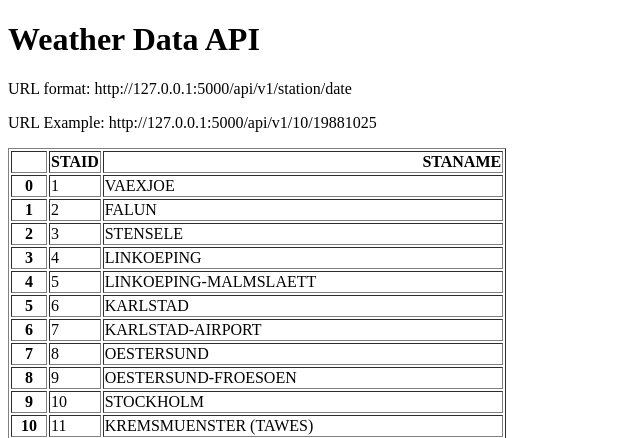
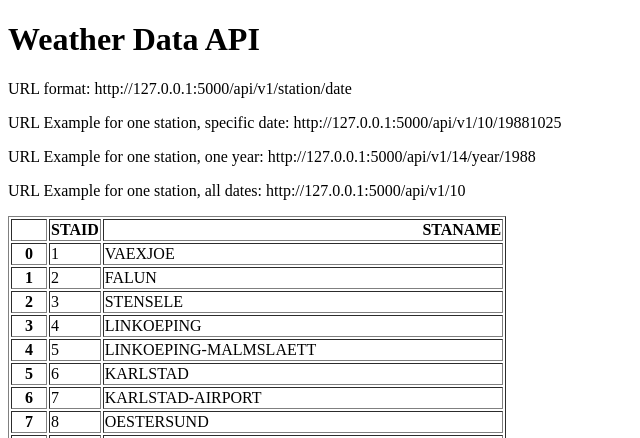
Before and after one commit to joolienhoolien/Weather_API, a Flask app: page / in a window 1280 px wide. Shown: the top 438 px of the page, without its empty margins (0-640 px from the left). Run offline with Flask 3, Linux system fonts and the light colour scheme.

Commit message:
added yearly and all_data endpoints to api

```diff
--- a/main.py
+++ b/main.py
@@ -13,6 +13,24 @@ def home():
     return render_template("home.html", data=stations.to_html())
 
 
+@app.route("/api/v1/<station>/")
+def all_data(station):
+    filename = "data_small/TG_STAID" + str(station).zfill(6) + ".txt"
+    df = pd.read_csv(filename, skiprows=20, parse_dates=["    DATE"])
+    response = df.to_dict(orient="records")
+    return response
+
+
+@app.route("/api/v1/<station>/year/<year>")
+def year_data(station, year):
+    filename = "data_small/TG_STAID" + str(station).zfill(6) + ".txt"
+    df = pd.read_csv(filename, skiprows=20)
+    df["    DATE"] = df["    DATE"].astype(str)
+    response = df[df["    DATE"].str.startswith(str(year))].to_dict(orient="records")
+    #print(response)
+    return response
+
+
 @app.route("/api/v1/<station>/<date>/")
 def about(station, date):
     filename = "data_small/TG_STAID" + str(station).zfill(6) + ".txt"
--- a/templates/home.html
+++ b/templates/home.html
@@ -7,7 +7,9 @@
 <body>
     <h1>Weather Data API</h1>
     <p>URL format: http://127.0.0.1:5000/api/v1/station/date</p>
-    <p>URL Example: http://127.0.0.1:5000/api/v1/10/19881025</p>
+    <p>URL Example for one station, specific date: http://127.0.0.1:5000/api/v1/10/19881025</p>
+    <p>URL Example for one station, one year: http://127.0.0.1:5000/api/v1/14/year/1988</p>
+    <p>URL Example for one station, all dates: http://127.0.0.1:5000/api/v1/10</p>
     {{data|safe}}
 </body>
 </html>
```
